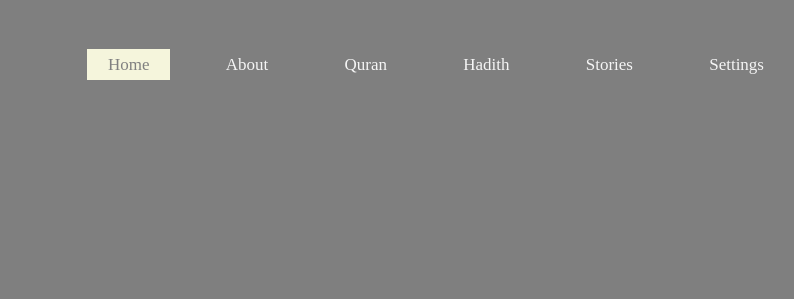
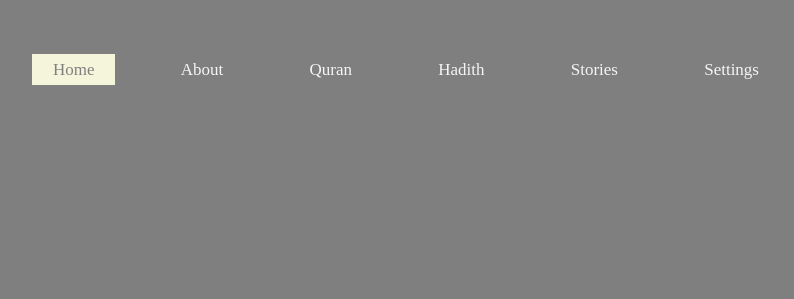
Before and after one commit to 4muslims/4muslims.github.io, a plain HTML site: page index.html in a window 1280 px wide. Shown: the top 299 px of the page, without its empty margins (370-1164 px from the left). Drawn offline with Linux system fonts and the light colour scheme.

Commit message:
Update styles.css

```diff
--- a/styles.css
+++ b/styles.css
@@ -28,7 +28,7 @@ ul{
 
 ul li{
     display: inline-block;
-    margin: 15px;
+    margin: 20px;
 }
 
 ul li a{
```
